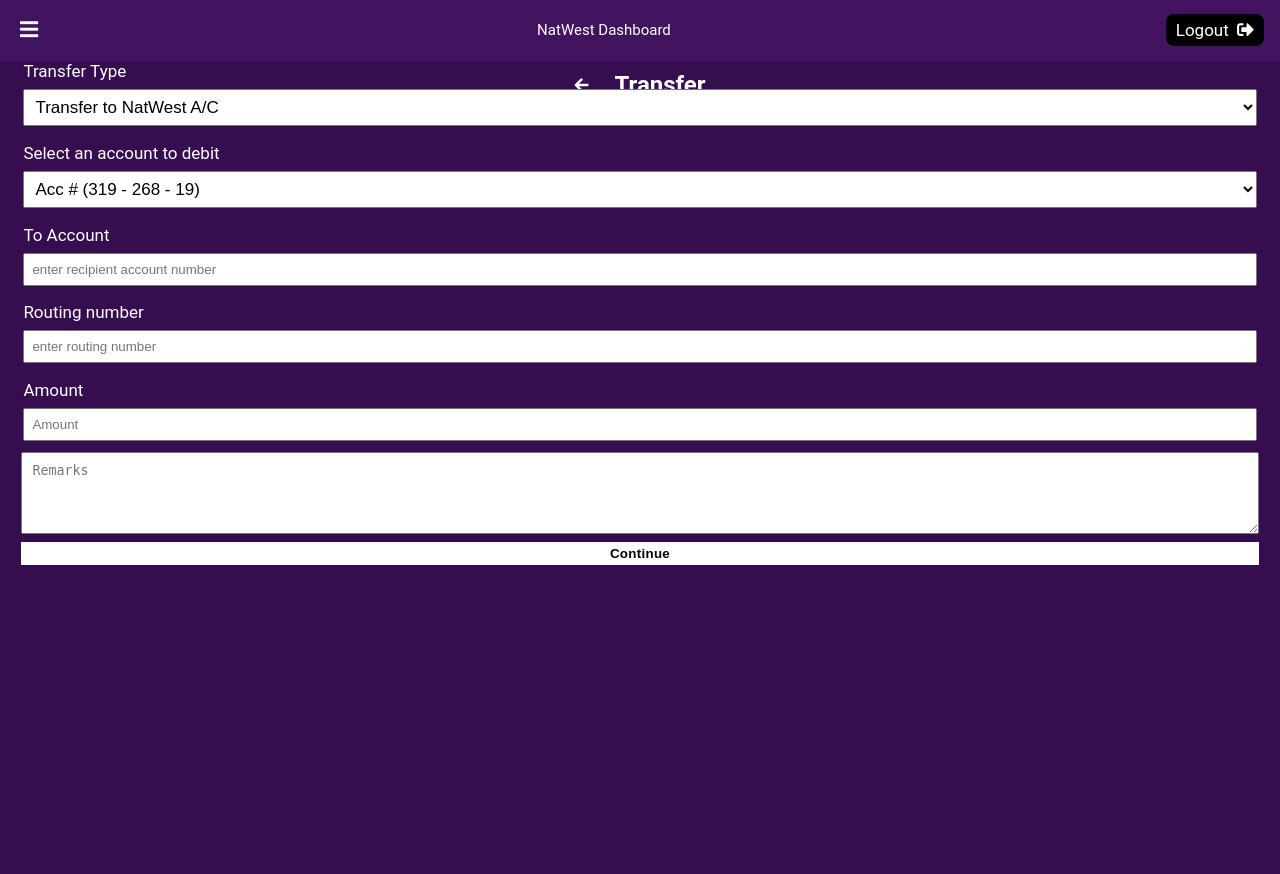
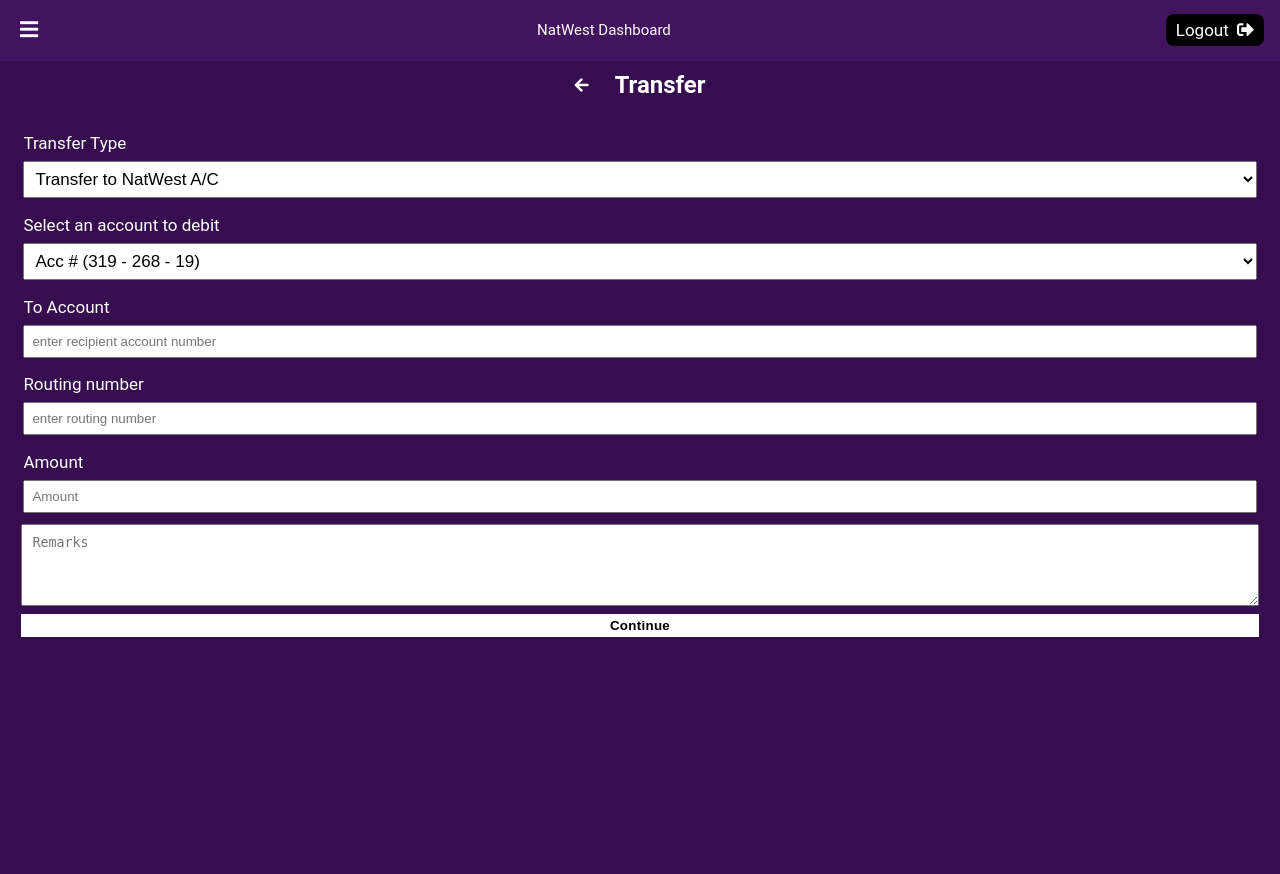
Before and after one commit to OsaeAddo/Bible-Way-Baptist-Church, a Django app: template templates/mainbank/transfer.html in a window 1280 px wide. Run offline with Django 3.2, Linux system fonts and the light colour scheme; the template is opened without the code that fills it, so the values that code supplies are empty; some libraries are stand-ins or nearby versions.

Commit message:
update dashboard

```diff
--- a/static/css/transfer.css
+++ b/static/css/transfer.css
@@ -19,7 +19,7 @@
     margin: 0 8px;
     margin-bottom: 6rem;
     position: relative;
-    top: -5rem;
+    top: -.5rem;
 }
 label {
     color: #fff;
```
